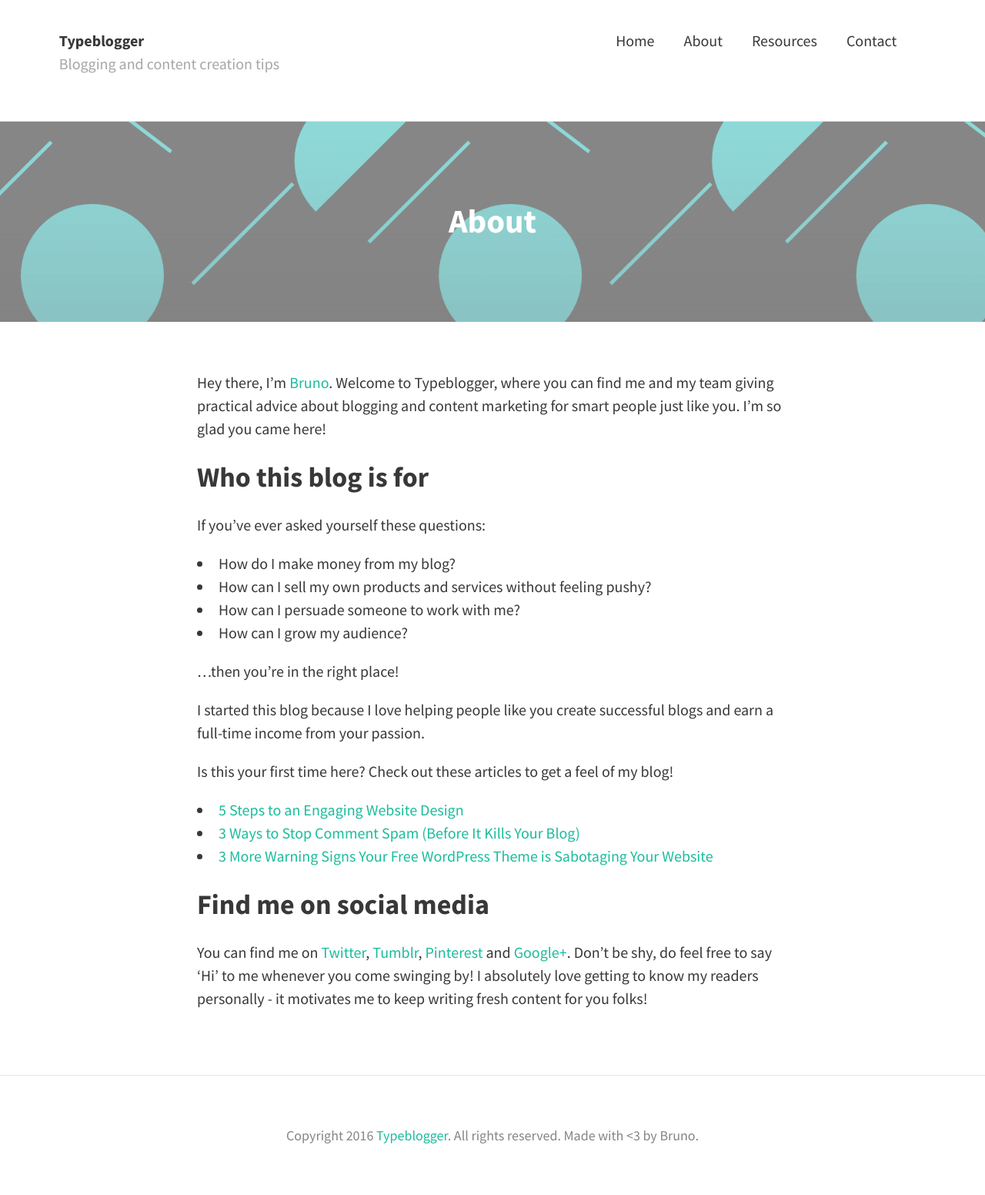
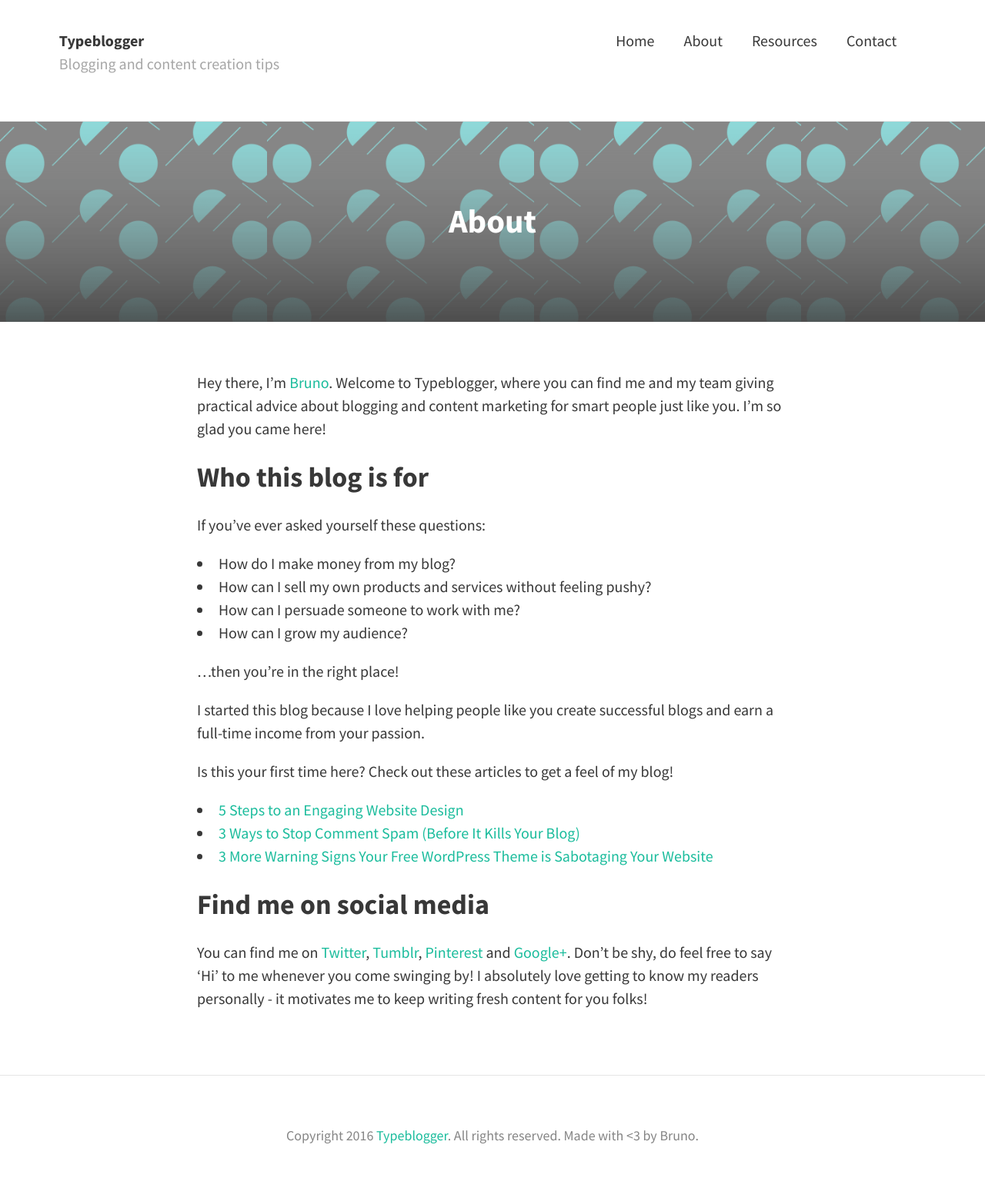
Before and after one commit to typeblogger/typeblogger.github.io, a Jekyll site: the page built from about.md, in a window 1280 px wide. Shown: the whole page at 77% size. Built offline with Jekyll 4.4.1, drawn with Linux system fonts in a browser that asks for light colours; nearby versions of some CDN libraries; comment, search, counter and statistics services are not loaded.

Commit message:
Update _variables.scss

```diff
--- a/_sass/base/_variables.scss
+++ b/_sass/base/_variables.scss
@@ -23,7 +23,7 @@ $header-link-color: #383838;
 
 // Feature image for articles
 $feature-image-text-color: #fff;
-$feature-image-size: cover; // options include "cover", "contain", "auto"
+$feature-image-size: contain; // options include "cover", "contain", "auto"
 
 // Header description box
 $header-desc-background-color: #F98752;
```
